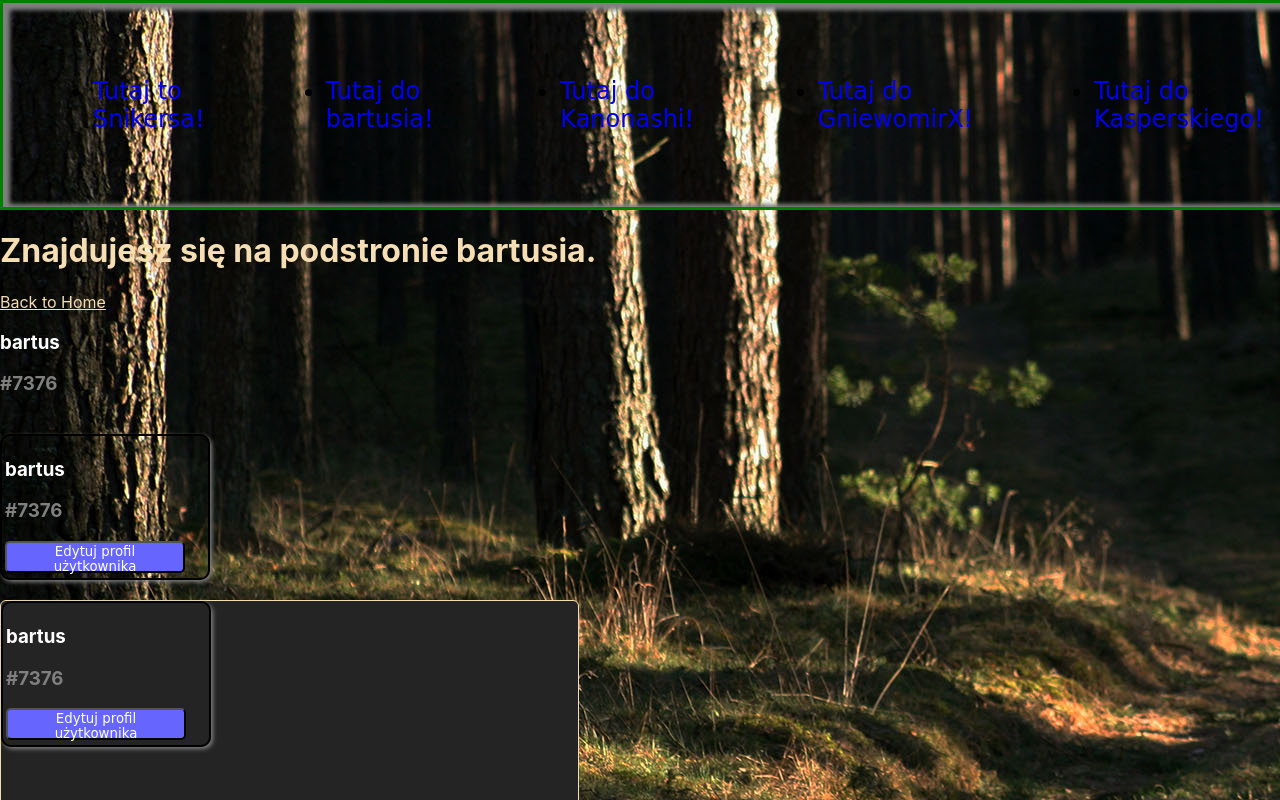
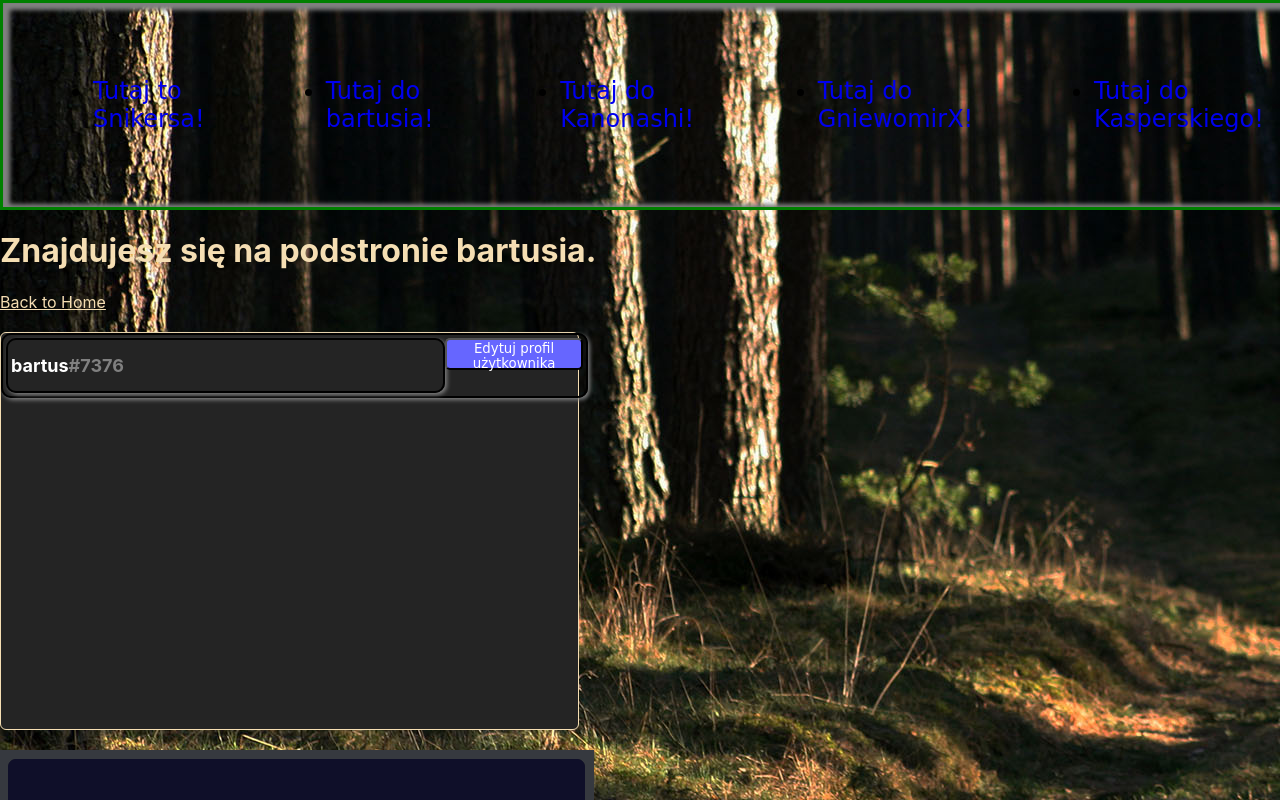
Before and after one commit to Snikerso/optymalisci, a React (Create React App) app: page /bartus in a window 1280 px wide. Shown: the top 800 px of the page. Built offline with nearby package versions, Linux system fonts and the light colour scheme.

Commit message:
Zmiany discordowe 2

```diff
--- a/src/components/atoms/BarId/index.js
+++ /dev/null
@@ -1,6 +0,0 @@
-import styled from "styled-components"
-
-export const BarId = styled.h3`
-    color: grey;
-`
-export default BarId
--- a/src/components/atoms/BarNick/index.js
+++ /dev/null
@@ -1,6 +0,0 @@
-import styled from "styled-components"
-
-export const BarNick = styled.h3`
-    color: white;
-`
-export default BarNick
--- a/src/components/atoms/BarEdit/index.js
+++ b/src/components/atoms/Button/index.js
@@ -1,6 +1,6 @@
 import styled from "styled-components"
 
-export const BarEdit = styled.button`
+export const Button = styled.button`
     width: 180px;
     height: 32px;
     color: white;
@@ -9,4 +9,4 @@ export const BarEdit = styled.button`
     font-family: "Comic Sans MS";
     text-align: center;
 `
-export default BarEdit
+export default Button
--- a/src/components/atoms/Head/index.js
+++ b/src/components/atoms/Head/index.js
@@ -1,8 +1,8 @@
 import styled from "styled-components"
 
 export const Head = styled.h1`
-    color: green;
     font-size: ${({fontSize = "20"}) => fontSize}px;
+    color: ${({color = "white"}) => color}
 `
 
 
--- a/src/components/molecules/BarName/index.js
+++ b/src/components/molecules/BarName/index.js
@@ -1,14 +1,16 @@
 import React from 'react';
-import { BarNick } from '../../atoms/BarNick';
-import { BarId } from '../../atoms/BarId';
-import { Wrapper } from './styles';
-import BarEdit from '../../atoms/BarEdit';
+import { Wrapper, WrapperInner } from './styles';
+import Button from '../../atoms/Button';
+import Head from '../../atoms/Head';
 
 export const BarName = ({nick, id}) => {
     return (
         <Wrapper>
-            <BarNick>{nick}</BarNick><BarId>{id}</BarId>
-            <BarEdit>Edytuj profil użytkownika</BarEdit>
+            <WrapperInner>
+                <Head fontSize="18">{nick}</Head>
+                <Head color="gray" fontSize="18">{id}</Head>
+            </WrapperInner>
+            <Button>Edytuj profil użytkownika</Button>
             {/* ZŁĄCZYĆ JE DO JEDNEJ LINIJKI BARTUS + #7376 */}
         </Wrapper>
     );
--- a/src/components/molecules/BarName/styles.js
+++ b/src/components/molecules/BarName/styles.js
@@ -1,10 +1,20 @@
 import styled from "styled-components";
 
 export const Wrapper = styled.div`
-    width: 200px;
+    width: 100%;
     padding: 3px;
     box-shadow: 2px 2px 4px grey;
     border: 2px solid black;
     border-radius: 10px;
+    display: flex;
 
 `
+export const WrapperInner = styled.div`
+    width: 100%;
+    padding: 3px;
+    box-shadow: 2px 2px 4px grey;
+    border: 2px solid black;
+    border-radius: 10px;
+    display: flex;
+
+`
--- a/src/components/molecules/Card/index.js
+++ b/src/components/molecules/Card/index.js
@@ -5,7 +5,7 @@ import { Wrapper } from './styles';
 export const Card = ({ title, description, children, goals = [] }) => {
   return (
     <Wrapper>
-      <Head fontSize={'18'}>{title}</Head>
+      <Head fontSize={'18'} color={'red'}>{title}</Head>
       <p>{description}</p>
       {/* TODO dodać if goals to wyswietli tytuł */}
       {/* TODO wylistować cele na ten miesiąc */}
--- a/src/views/BartusView/index.js
+++ b/src/views/BartusView/index.js
@@ -1,10 +1,9 @@
 import React from 'react';
 import './view.css';
 import { Link } from 'react-router-dom';
-import BarNick from '../../components/atoms/BarNick';
-import BarId from '../../components/atoms/BarId';
 import { BarName } from '../../components/molecules/BarName';
 import { BarDiscord } from '../../components/organism/BarDiscord';
+import Head from '../../components/atoms/Head';
 
 export const BartusView = ({ back, title }) => {
   return (
@@ -15,9 +14,7 @@ export const BartusView = ({ back, title }) => {
         Back to {back.textHome}
       </Link>
       <br></br>
-      <BarNick>bartus</BarNick><BarId>#7376</BarId>
-      <br></br>
-      <BarName nick='bartus' id='#7376'></BarName>
+      {/* <Head nick='bartus' id='#7376'></Head>*/}
       <br></br>
       <BarDiscord></BarDiscord>
       <br></br>
--- a/src/views/SnikersView/index.js
+++ b/src/views/SnikersView/index.js
@@ -6,7 +6,7 @@ import { Card } from '../../components/molecules/Card';
 export const SnikersView = ({ back, title }) => {
   return (
     <div>
-      <Head fontSize="40">{title}</Head>
+      <Head fontSize="40" color="green">{title}</Head>
       <Card title={title} description={'Jest super'}>
         <Link to={back.to}>{back.text}</Link>
       </Card>
```
